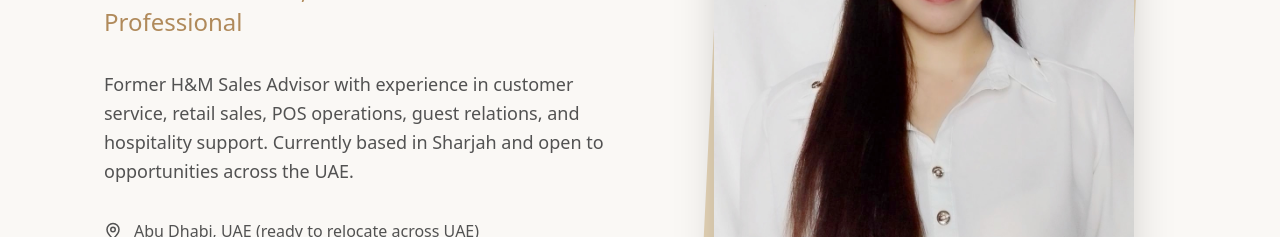
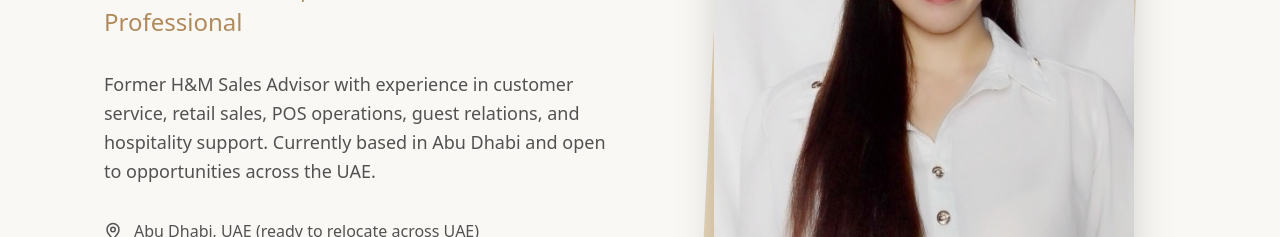
Before and after one commit to lalman-dev/dove-profile, a Next.js app: page / in a window 1280 px wide. Shown: the part 367-604 px from the top of the page. Built offline with nearby package versions, Linux system fonts and the light colour scheme; a web font is replaced by a local one.

Commit message:
fix : update hard coded current location

```diff
--- a/src/components/hero/hero.tsx
+++ b/src/components/hero/hero.tsx
@@ -69,7 +69,7 @@ export default function Hero() {
             >
               Former H&M Sales Advisor with experience in customer service,
               retail sales, POS operations, guest relations, and hospitality
-              support. Currently based in Sharjah and open to opportunities
+              support. Currently based in Abu Dhabi and open to opportunities
               across the UAE.
             </motion.p>
 
```
